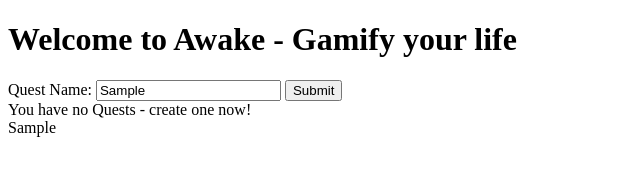
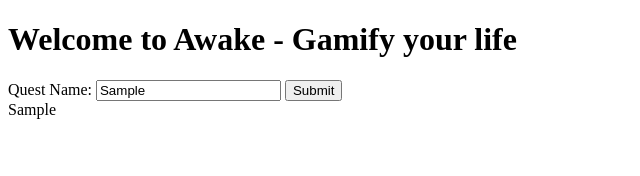
Before and after one commit to joshgreiff/browser-based-awake-app, a plain HTML site: page index.html in a window 1280 px wide. Both pictures are taken after typing "Sample" into the empty fields and a click on the input "Submit". Shown: the whole page, without its empty margins (0-640 px from the left). Drawn offline with Linux system fonts and the light colour scheme.

Commit message:
get rid of no quests message

```diff
--- a/index.html
+++ b/index.html
@@ -15,7 +15,7 @@
                 <input type="text" id="quest-title" name="quest">
                 <input type="submit" value="Submit">
             </form>
-        <li>You have no Quests - create one now!</li>
+        <li id="no-quests">You have no Quests - create one now!</li>
     </ul>
     <script src="scripts.js"></script>
 </body>
--- a/scripts.js
+++ b/scripts.js
@@ -2,6 +2,7 @@ const submitButton = document.getElementById("submit"); // get the submit button
 const questInput = document.getElementById("quest-title"); // get the input field
 const questList = document.getElementById("quests-list"); // get the list element
 const form = document.querySelector(".quest-form"); // get the form
+const noQuests = document.getElementById("no-quests"); // get the element that will show if there are no quests
 
 form.addEventListener("submit", (event) => {
     event.preventDefault(); // prevent the default form submission
@@ -9,4 +10,5 @@ form.addEventListener("submit", (event) => {
     const newQuest = document.createElement("li"); // create a new list item
     newQuest.textContent = questTitle; // set the text content of the new list item
     questList.appendChild(newQuest); // append the new list item to the list
+    noQuests.style.display = "none"; // hide the "no quests" message
 })
```
